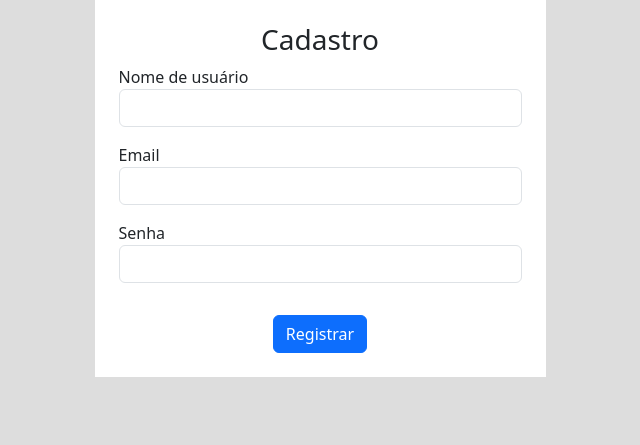
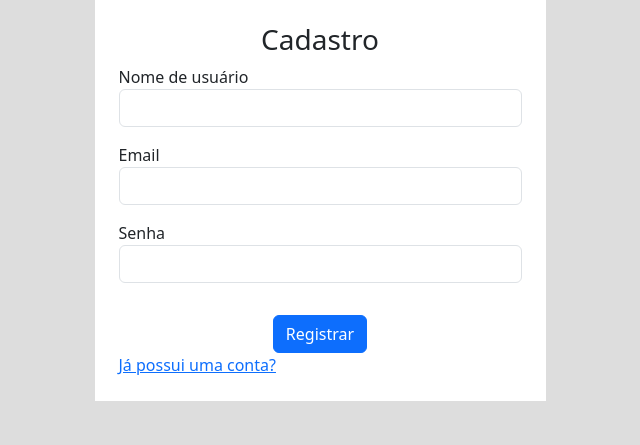
Before and after one commit to agnaldo-s/SistemaVotacao, a Django app: page /accounts/register/ in a window 1280 px wide. Shown: the part 49-494 px from the top of the page, without its empty margins (320-960 px from the left). Run offline with Django 4.2, Linux system fonts and the light colour scheme.

Commit message:
Adicionado botão de retorno ao login na tela de registro

```diff
--- a/accounts/templates/pages/register.html
+++ b/accounts/templates/pages/register.html
@@ -47,6 +47,7 @@
                 Registrar
               </button>
             </div>
+            <a href="{% url 'login' %}">Já possui uma conta?</a>
             {% if messages %} {% for message in messages %}
             <h3 align="center">{{ message }}</h3>
             {% endfor %} {% endif %}
```
Also changed, not shown: db.sqlite3.
